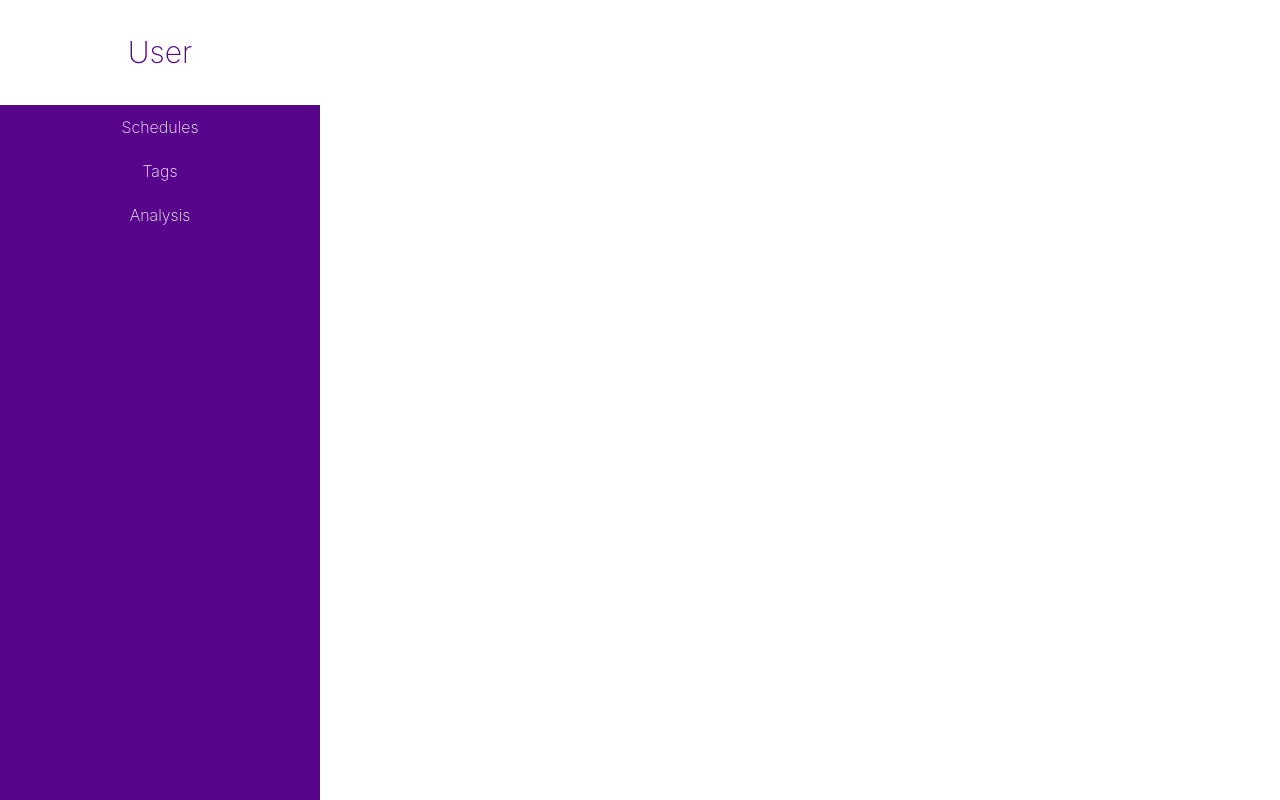
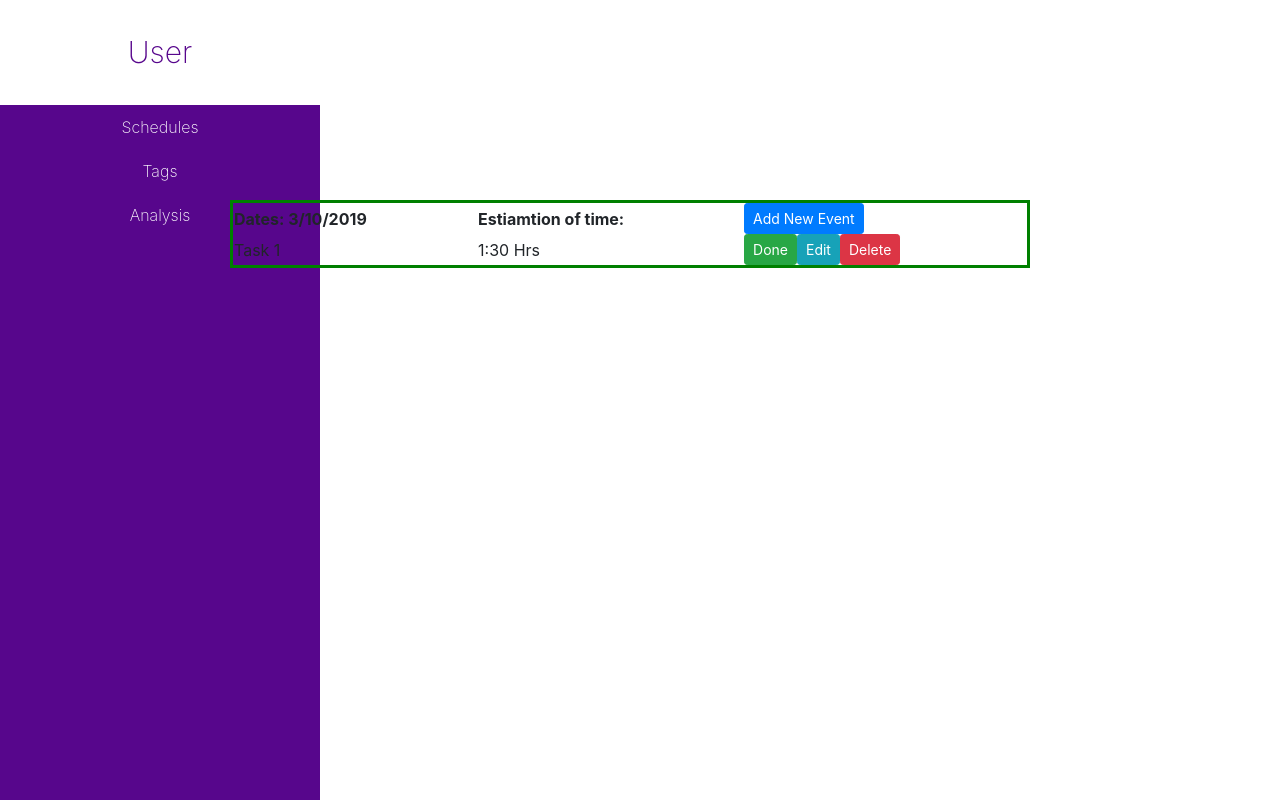
Before and after one commit to software-assignments-spring2021/spring-2019-organizer, a React (Create React App) app in the folder client/: page / in a window 1280 px wide. Built offline with nearby package versions, Linux system fonts and the light colour scheme.

Commit message:
Compatibility
made my component to compatibale with angela's side bar

```diff
--- a/client/src/App.js
+++ b/client/src/App.js
@@ -1,5 +1,6 @@
 import React, { Component } from 'react';
 import Sidebar from './components/Sidebar';
+import TimeBlock from './components/TimeBlock';
 import './App.css';
 
 class App extends Component {
@@ -7,7 +8,9 @@ class App extends Component {
     return (
       <div className="App">
         <body>
+          <TimeBlock />
           <Sidebar />
+
         </body>
       </div>
     );
--- a/client/src/components/TimeBlock.js
+++ b/client/src/components/TimeBlock.js
@@ -1,28 +1,16 @@
 import React, { Component } from 'react'
+import '../css/TimeBlock.css';
 // import ReactDOM from 'react-dom';
 // import { Nav } from 'react-bootstrap';
-import './index.css';
+// import './index.css';
 // import Button from 'react-bootstrap/Button';
-// import FaPencil from 'react-icons/lib/fa/pencil'
-// import FaTrash from 'react-icons/lib/fa/trash'
 
 
+class TimeBlock extends Component {
 
-class eventbar extends Component {
-	// constructor(props) {
-	// 	super(props)
-	// 	this.edit = this.edit.bind(this)
-	// 	this.remove = this.remove.bind(this)
-	// }
-	// edit() {
-	// 	alert('editing note')
-	// }
-	// remove() {
-	// 	alert('removing note')
-	// }
 	render() {
 		return (
-		<table class="container">
+		<table id = "tablelook">
 			<thead>
 				<tr>
 					<th>Dates: 3/10/2019</th>
@@ -34,15 +22,6 @@ class eventbar extends Component {
 				<tr>
 					<td>Task 1</td>
 					<td>1:30 Hrs</td>
-					{/* <button id="demo">Done</button> */}
-
-					{/* document.getElementById("demo").onclick = function() {myFunction()};
-					<script>
-
-					function myFunction() {
-  						document.getElementById("demo").innerHTML = "YOU CLICKED ME!";
-					}
-					</script> */}
 					<button type="button" class="btn btn-success btn-sm">Done</button>
   					<button type="button" class="btn btn-info btn-sm">Edit</button>
 					<button type="button" class="btn btn-danger btn-sm">Delete</button>
@@ -58,7 +37,7 @@ class eventbar extends Component {
 	}
 }
 
-export default eventbar
+export default TimeBlock
 
 
 // import React, { Component } from 'react'
--- /dev/null
+++ b/client/src/css/TimeBlock.css
@@ -0,0 +1,32 @@
+#tablelook {
+  position: absolute;
+  right: 250px;
+  width: 800px;
+  top: 200px;
+  height: 20px;
+  border: 3px solid green;
+}
+
+#user {
+  padding-top: 30px;
+  padding: 30px;
+  font-size: 30px;
+}
+
+.sidebaritem {
+  padding: 10px;
+}
+
+.sidebarlink {
+  color: #FFFFFF;
+  font-weight: 200;
+}
+
+.sidebaritem:hover {
+  background-color: #FFFFFF;
+}
+
+.sidebaritem:hover .sidebarlink {
+  text-decoration: none;
+  color: #57068C;
+}
--- a/client/src/index.js
+++ b/client/src/index.js
@@ -3,4 +3,6 @@ import ReactDOM from 'react-dom';
 import App from './App';
 import './index.css';
 
+
+
 ReactDOM.render(<App />, document.body);
```
Also changed, not shown: 2 other files (tests, documents, lock files or other folders).
